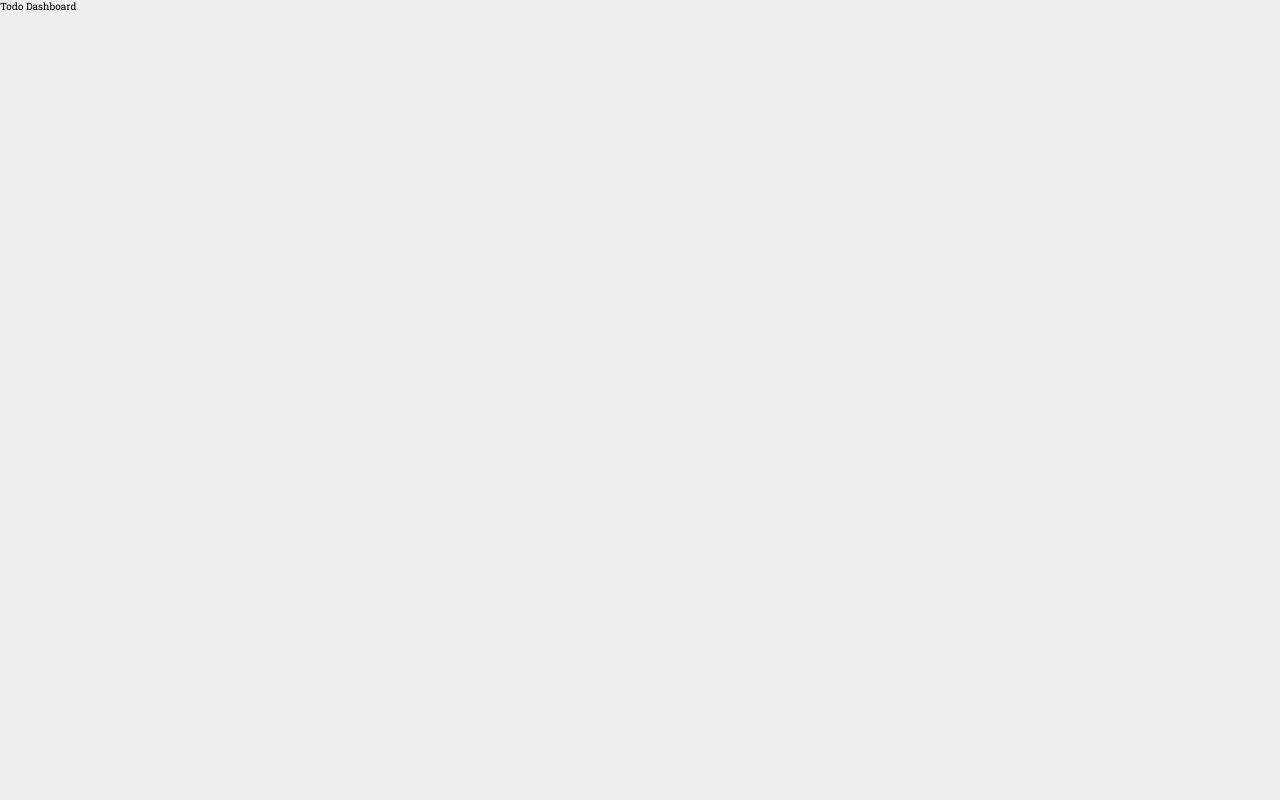
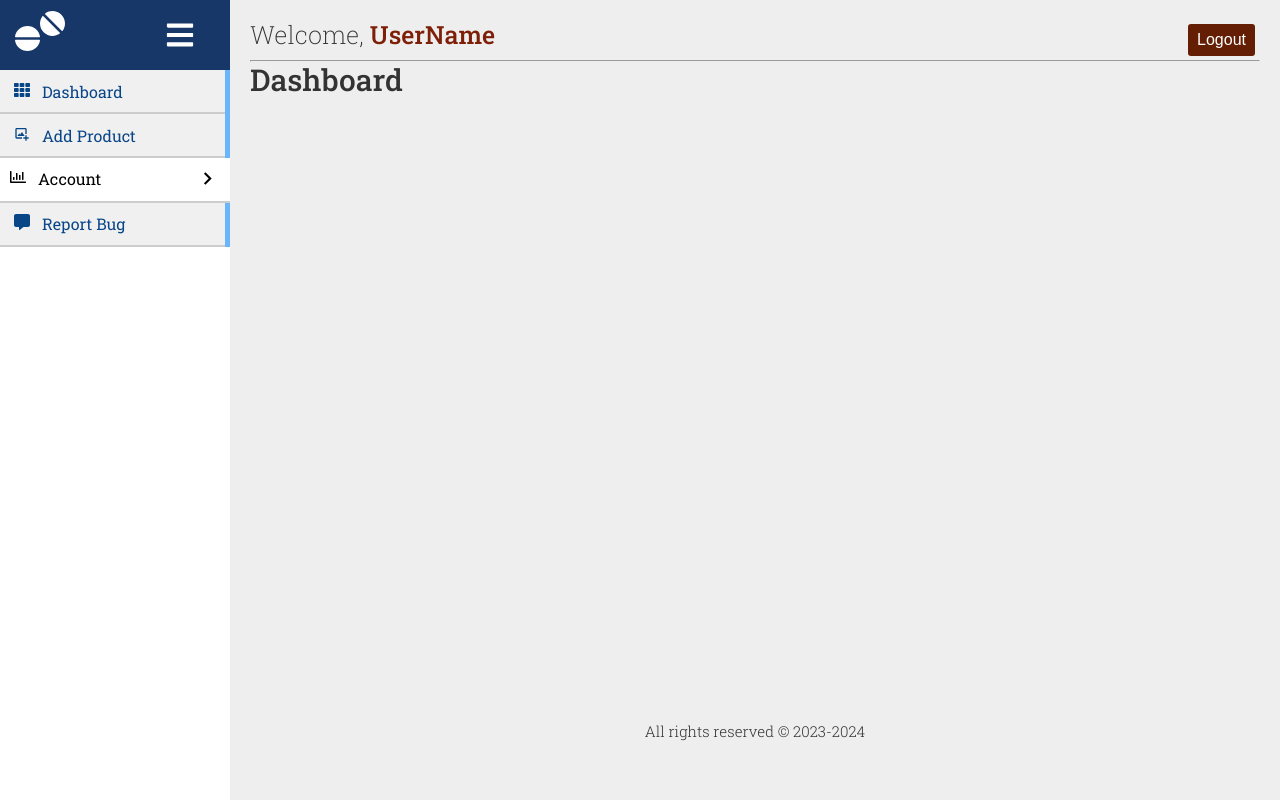
Before and after one commit to kaaoaa505/MERN_Inventory_Stock_Management_App, a React (Create React App) app in the folder frontend/: page /dashboard in a window 1280 px wide. Built offline with nearby package versions, Linux system fonts and the light colour scheme.

Commit message:
Side bar with menu items Sub menu with icons Go home with use navigate method

```diff
--- a/frontend/src/App/Dashboard/Dashboard.jsx
+++ b/frontend/src/App/Dashboard/Dashboard.jsx
@@ -1,7 +1,14 @@
+import Sidebar from '../../components/Layout/Sidebar/Sidebar';
+import Layout from '../../components/Layout/Layout';
+
 const Dashboard = () => {
-    return (
-      <div className="DashboardComponent">
-        Todo Dashboard
+  return (
+    <div className="DashboardComponent">
+      <Sidebar>
+        <Layout>
+          <h2>Dashboard</h2>
+        </Layout>
+      </Sidebar>
     </div>
   );
 };
--- a/frontend/src/App/Home/Home.jsx
+++ b/frontend/src/App/Home/Home.jsx
@@ -1,4 +1,4 @@
-import { FaTablets } from "@react-icons/all-files/fa/FaTablets";
+import { FaTablets } from "react-icons/fa";
 import { Link } from "react-router-dom";
 
 import "./Home.scss";
--- /dev/null
+++ b/frontend/src/components/Layout/Footer/Footer.jsx
@@ -0,0 +1,12 @@
+const Footer = () => {
+  const d = new Date();
+  const year = d.getFullYear();
+
+  return (
+    <div className="FooterComponent --flex-center --py2">
+      <p>All rights reserved &copy; {year}-{year+1}</p>
+    </div>
+  );
+};
+
+export default Footer;
--- /dev/null
+++ b/frontend/src/components/Layout/Header/Header.jsx
@@ -0,0 +1,18 @@
+const Header = () => {
+  return (
+    <div className="HeaderComponent --pad header">
+      <div className="--flex-between">
+        <h3>
+          <span className="--fw-thin">Welcome, </span>
+          <span className="--color-danger">UserName</span>
+        </h3>
+
+        <button className="--btn --btn-danger">Logout</button>
+      </div>
+
+      <hr />
+    </div>
+  );
+};
+
+export default Header;
--- /dev/null
+++ b/frontend/src/components/Layout/Layout.jsx
@@ -0,0 +1,18 @@
+import "./Layout.scss";
+
+import Footer from "./Footer/Footer";
+import Header from "./Header/Header";
+
+const Layout = ({ children }) => {
+  return (
+    <div className="LayoutComponent">
+      <Header />
+
+      <div className="children --pad">{children}</div>
+
+      <Footer />
+    </div>
+  );
+};
+
+export default Layout;
--- /dev/null
+++ b/frontend/src/components/Layout/Layout.scss
@@ -0,0 +1,3 @@
+.children{
+    min-height: 80vh;
+}
--- /dev/null
+++ b/frontend/src/components/Layout/Sidebar/Item.jsx
@@ -0,0 +1,86 @@
+import { useState } from "react";
+import { MdKeyboardArrowRight } from "react-icons/md";
+import { NavLink } from "react-router-dom";
+
+const Item = ({ item, isOpen }) => {
+  const [expandMenu, setExpandMenu] = useState(false);
+
+  const toggle = () => {
+    setExpandMenu(!expandMenu);
+  };
+
+  const activeLink = (isActive) => {
+    return isActive ? "active" : "link";
+  };
+
+  const activeSubLink = (isActive) => {
+    return isActive ? "active" : "link";
+  };
+
+  const itemChilrenMap = (item) =>
+    item.childrens.map((child, index) => {
+      return (
+        <div key={index} className="s-child">
+          <NavLink to={child.path} className={activeSubLink}>
+            <div className="sidebaritem">
+              <div className="sidebar-title">
+                <span>
+                {child.icon && <div className="icons">{child.icon}</div>}
+
+                {isOpen && <div className="title">{child.title}</div>}
+                </span>
+              </div>
+            </div>
+          </NavLink>
+        </div>
+      );
+    });
+
+  if (item.childrens) {
+    return (
+      <div
+        className={
+          expandMenu
+            ? "ItemComponent sidebar-item s-parent open"
+            : "ItemComponent sidebar-item s-parent"
+        }
+      >
+        <div className="sidebar-title">
+          <span>
+            {item.icon && <div className="icons">{item.icon}</div>}
+
+            {isOpen && <div className="title">{item.title}</div>}
+          </span>
+          <MdKeyboardArrowRight
+            size={25}
+            className="arrow-icon"
+            onClick={toggle}
+          />
+        </div>
+        <div className="sidebar-content">{itemChilrenMap(item)}</div>
+      </div>
+    );
+  } else {
+    return (
+      <NavLink to={item.path} className={activeSubLink}>
+      <div
+        className={
+          expandMenu
+            ? "ItemComponent sidebar-item s-parent open"
+            : "ItemComponent sidebar-item s-parent"
+        }
+      >
+        <div className="sidebar-title">
+          <span>
+            {item.icon && <div className="icons">{item.icon}</div>}
+
+            {isOpen && <div className="title">{item.title}</div>}
+          </span>
+        </div>
+      </div>
+      </NavLink>
+    );
+  }
+};
+
+export default Item;
--- /dev/null
+++ b/frontend/src/components/Layout/Sidebar/Menu.jsx
@@ -0,0 +1,38 @@
+import { FaTh, FaRegChartBar, FaCommentAlt, FaStreetView, FaEdit } from "react-icons/fa";
+import { BiImageAdd } from "react-icons/bi";
+
+const Menu = [
+  {
+    title: "Dashboard",
+    icon: <FaTh />,
+    path: "/dashboard",
+  },
+  {
+    title: "Add Product",
+    icon: <BiImageAdd />,
+    path: "/add-product",
+  },
+  {
+    title: "Account",
+    icon: <FaRegChartBar />,
+    childrens: [
+      {
+        title: "Profile",
+        path: "/profile",
+        icon: <FaStreetView />,
+      },
+      {
+        title: "Edit Profile",
+        path: "/edit-profile",
+        icon: <FaEdit />,
+      },
+    ],
+  },
+  {
+    title: "Report Bug",
+    icon: <FaCommentAlt />,
+    path: "/contact-us",
+  },
+];
+
+export default Menu;
--- /dev/null
+++ b/frontend/src/components/Layout/Sidebar/Sidebar.jsx
@@ -0,0 +1,48 @@
+import { useState } from "react";
+import { FaTablets, FaBars } from "react-icons/fa";
+import { useNavigate } from "react-router-dom";
+
+import "./Sidebar.scss";
+
+import Menu from "./Menu";
+import Item from "./Item";
+
+const Sidebar = ({ children }) => {
+  const [isOpen, setIsOpen] = useState(true);
+
+  const toggle = () => {
+    setIsOpen(!isOpen);
+  };
+
+  const menuDisplay = Menu.map((menuItem, index) => {
+    return <Item key={index} item={menuItem} isOpen={isOpen} />;
+  });
+
+  const navigate = useNavigate();
+
+  const goHome = () => {
+    return navigate('/');
+  }
+
+  return (
+    <div className="SidebarComponent layout">
+      <div
+        className={isOpen ? "sidebar sidebar-opened" : "sidebar sidebar-closed"}
+      >
+        <div className="top_section">
+          <div className={isOpen ? "logo logo-opened" : "logo logo-closed"}>
+            <FaTablets size={50} className="logo-icon" onClick={goHome} />
+          </div>
+          <div className={isOpen ? "bars bars-opened" : "bars bars-closed"}>
+            <FaBars size={30} className="logo-icon" onClick={toggle} />
+          </div>
+        </div>
+        {menuDisplay}
+      </div>
+
+      <main className={isOpen ? "main-opened" : "main-closed"}>{children}</main>
+    </div>
+  );
+};
+
+export default Sidebar;
--- /dev/null
+++ b/frontend/src/components/Layout/Sidebar/Sidebar.scss
@@ -0,0 +1,177 @@
+.layout {
+  display: flex;
+}
+
+main {
+  width: 100%;
+  color: #ccc;
+}
+
+
+main.main-opened {
+  margin-left: 230px;
+}
+
+main.main-closed {
+  margin-left: 60px;
+}
+
+.sidebar {
+  position: fixed;
+  top: 0;
+  left: 0;
+  width: 230px;
+  height: 100vh;
+  flex-shrink: 0;
+  background-color: var(--color-white);
+  overflow: auto;
+  color: var(-color-dark);
+  transition: all 0.5s;
+}
+
+.sidebar-opened {
+  width: 230px;
+}
+
+.sidebar-closed {
+  width: 60px;
+}
+
+.top_section {
+  display: flex;
+  align-items: center;
+  padding: 10px 15px;
+  // border-bottom: 2px solid #ccc;
+  transition: all 0.5s;
+  background-color: var(--dark-blue);
+  height: 70px;
+}
+
+.logo {
+  font-size: 30px;
+  color: var(--color-white);
+}
+
+.logo-opened {
+  display: block;
+}
+
+.logo-closed {
+  display: none;
+}
+
+.logo-icon{
+  cursor: pointer;
+}
+
+.bars {
+  display: flex;
+  font-size: 25px;
+  margin-left: 70px;
+  cursor: pointer;
+  color: var(--color-white);
+  transition: all 0.3s;
+}
+.bars:hover {
+  color: var(--color-primary);
+  font-size: 27px;
+}
+
+.bars-opened {
+  margin-left: 100px;
+}
+
+.bars-closed {
+  margin-left: 0;
+}
+
+
+.sidebar-item {
+  padding: 0.75em 1em;
+  display: block;
+  background-color: rgba(255, 255, 255, 0.1);
+  transition: background-color 0.15s;
+}
+
+.s-parent {
+  border-bottom: 2px solid #ccc;
+}
+
+.sidebar-item:hover {
+  background-color: #eee;
+}
+
+.sidebar-title {
+  display: flex;
+  font-size: 1.2em;
+  justify-content: space-between;
+  align-items: center;
+}
+.sidebar-title span {
+  display: flex;
+  justify-content: flex-start;
+  align-items: flex-start;
+  gap: 12px;
+  transition: all 0.5s;
+  font-size: 1.6rem;
+}
+.sidebar-title span .icon {
+  display: flex;
+  justify-content: center;
+  align-items: center;
+  width: 1.5em;
+  font-size: 25px;
+}
+.sidebar-title .arrow-icon {
+  cursor: pointer;
+  transition: all 0.5s;
+}
+.sidebar-item.open > .sidebar-title .arrow-icon {
+  transform: rotate(90deg);
+}
+
+.sidebar-content {
+  padding-top: 0.25em;
+  height: 0;
+  overflow: hidden;
+}
+.sidebar-item.open > .sidebar-content {
+  height: auto;
+}
+
+.s-child {
+  border: 1px solid #ccc;
+  border-radius: 3px;
+  margin-top: 5px;
+}
+.s-child:hover {
+  border: 1px solid var(--light-blue);
+}
+
+a {
+  color: var(--colo-dark);
+  text-decoration: none;
+  transition: all 0.2s;
+}
+
+.active {
+  color: var(--color-primary);
+  display: block;
+  position: relative;
+  width: 100%;
+  height: auto;
+  background-color: #eee;
+}
+.active::after {
+  content: "";
+  position: absolute;
+  width: 5px;
+  height: 100%;
+  right: 0;
+  top: 0;
+  background-color: var(--light-blue);
+}
+
+.sublink .sidebar-item .sidebar-title {
+  padding-left: 40px;
+}
--- a/frontend/src/index.scss
+++ b/frontend/src/index.scss
@@ -5,8 +5,8 @@
   --header-height: 45px;
 
   --font-family: "Roboto Slab", sans-serif;
-  --dark-blue: #0a1930;
-  --light-blue: #1f93ff;
+  --dark-blue: #163768;
+  --light-blue: #6ab6fd;
 
   --color-white: #fff;
   --color-dark: #333;
@@ -17,8 +17,8 @@
   --color-purple: #6e1322;
   --color-orange: #723510;
 
-  --color-primary: #007bff;
-  --color-success: #28a745;
+  --color-primary: #094688;
+  --color-success: #12812c;
   --color-danger: rgb(102, 32, 6);
 }
 
```
